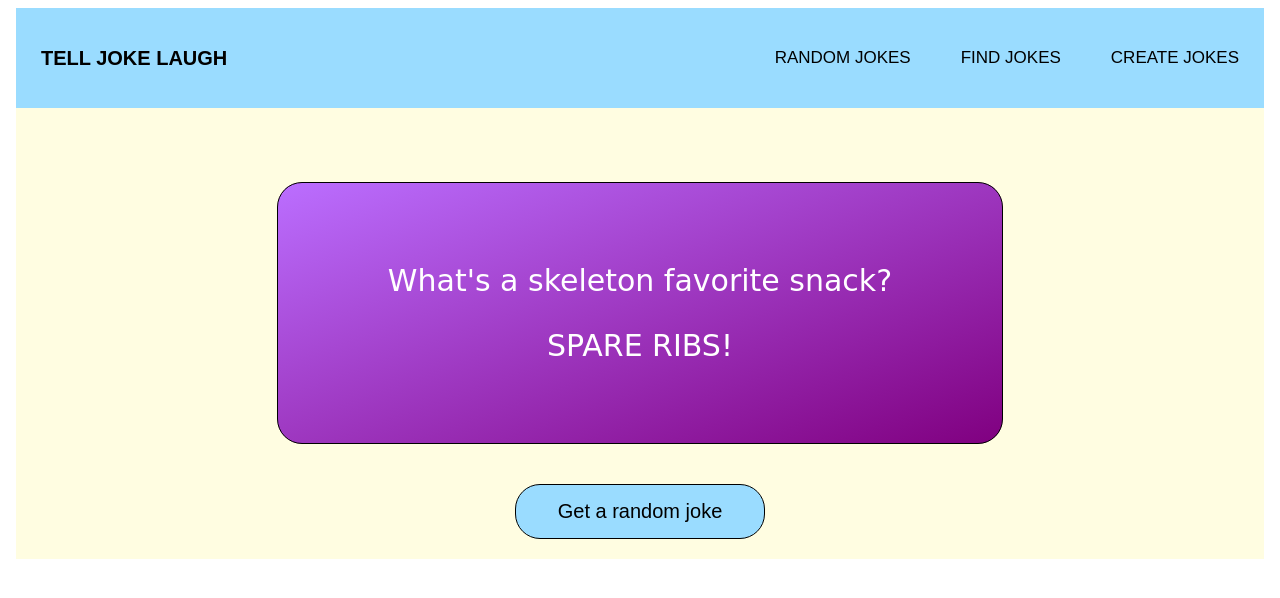
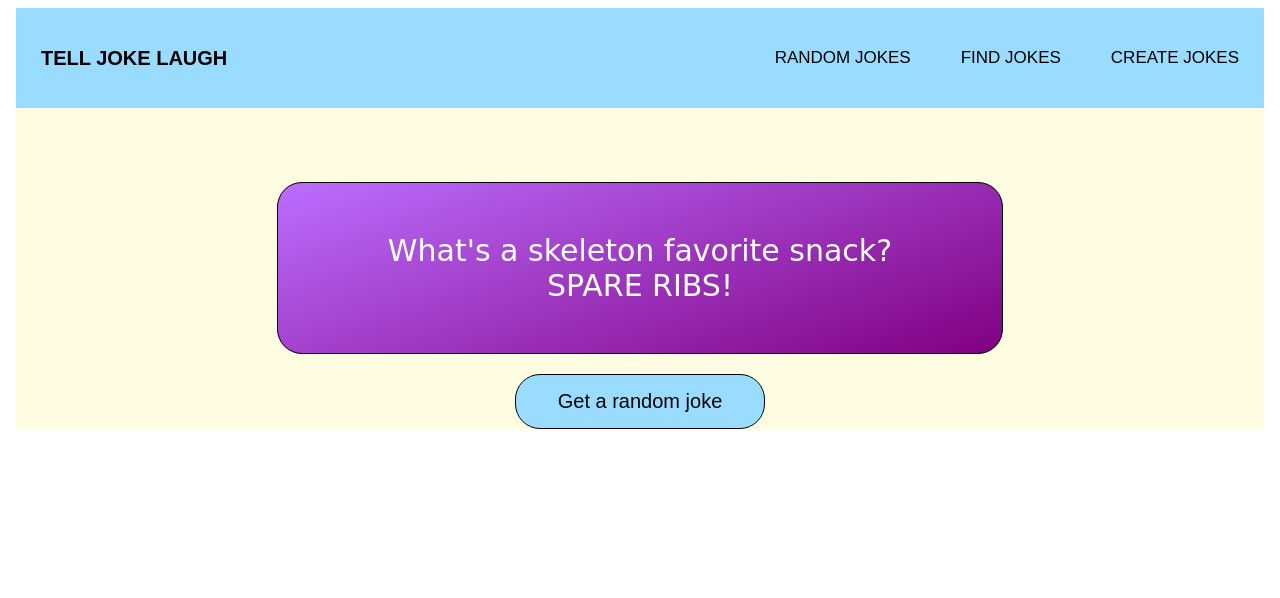
Before and after one commit to wetbug75/Quintrix-Class-Group-3, an Angular app in the folder GroupAngularSPA/: page / in a window 1280 px wide. Shown: the top 598 px of the page. Built offline with nearby package versions, Linux system fonts and the light colour scheme.

Commit message:
Removed <center></center> tag in component.html

```diff
--- a/GroupAngularSPA/src/app/app.component.css
+++ b/GroupAngularSPA/src/app/app.component.css
@@ -53,6 +53,16 @@ body{
 	font-size: 30px;
 	font-family:Comic Sans MS;
 	font-style:bold;
+	text-align:center;
+	margin: auto;
+
+}
+
+#jokeScreen{
+	margin: 0 auto;
+	justify-content: center;
+	display:flex;
+
 }
 
 button{
@@ -64,4 +74,8 @@ button{
 	text-align: center;
 	font-size: 20px;
 	background-color: #9ADCFF;
+	text-align:center;
+	margin: 0 auto;
+	justify-content: center;
+	display:flex;
 }
--- a/GroupAngularSPA/src/app/app.component.html
+++ b/GroupAngularSPA/src/app/app.component.html
@@ -13,7 +13,6 @@
 	<br>
 	<br>
 	<br>
-	<center>
 
 	<!-- The joke box that will appear after clicking a button -->
 	<div id="jokeScreen">
@@ -23,7 +22,6 @@
 		</div>
 	</div>
 	<button id="randomJokeBtn" onclick="">Get a random joke</button>
-	</center>
 </body>
 
 </html>
```
Lines whose indentation alone changed are shown as unchanged.
